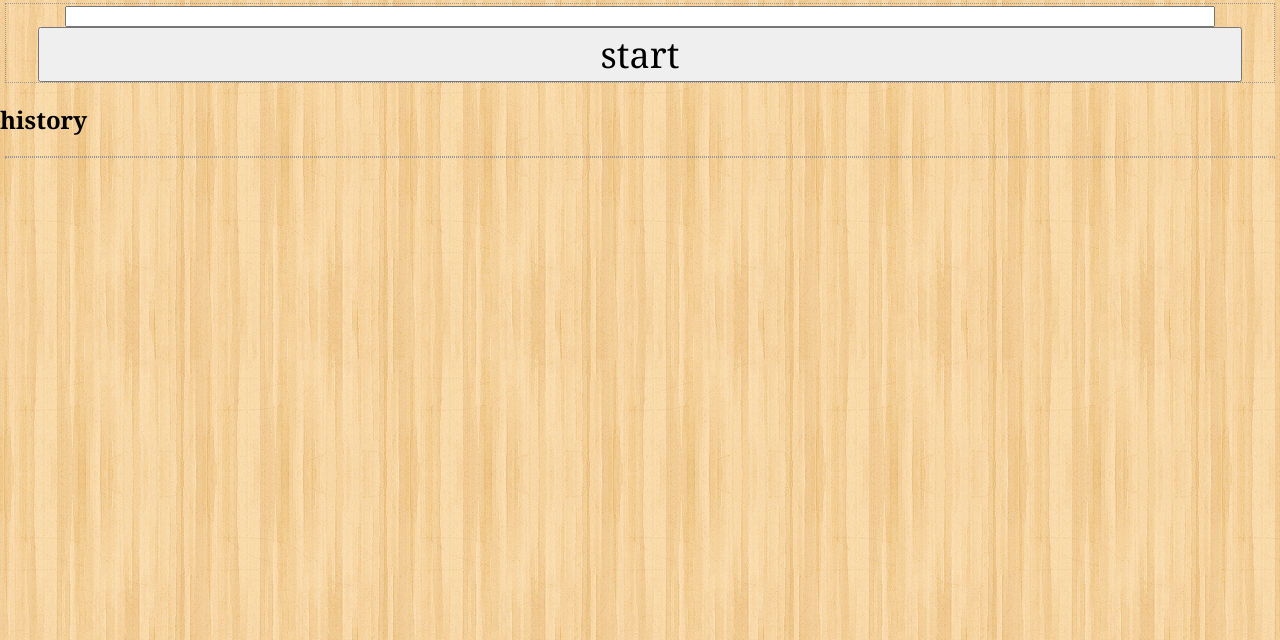
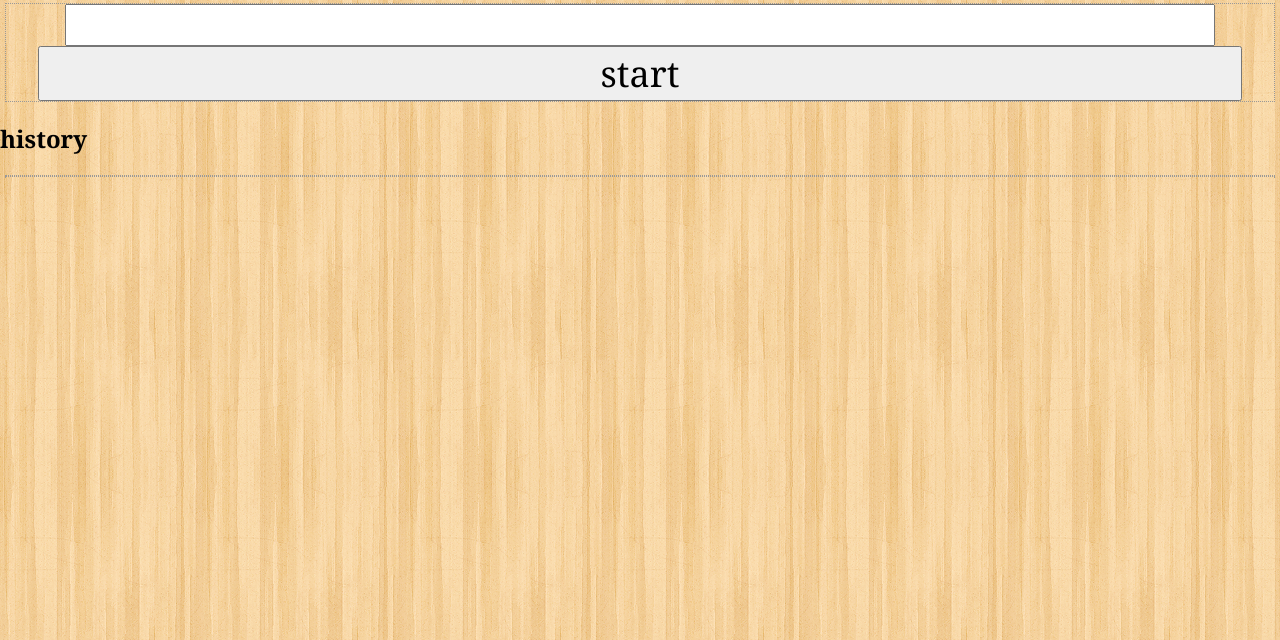
Before and after one commit to azki/StackTimeScheduler, a plain HTML site: page index.html in a window 1280 px wide. Shown: the part 160-800 px from the top of the page. Drawn offline with Linux system fonts and the light colour scheme.

Commit message:
input height 조정..

```diff
--- a/index.html
+++ b/index.html
@@ -5,7 +5,7 @@
 		<meta name="viewport" content="user-scalable=no, initial-scale=1.0, width=320" />
 		<meta name="apple-mobile-web-app-capable" content="yes">
 		<meta name="apple-mobile-web-app-status-bar-style" content="black">
-		<title>Push Push Time</title>
+		<title>Stack Timer</title>
 		<style>
 html,body { margin:0; padding:0; }
 body { font-family:Georgia; background:url('wood_pattern.png') repeat; }
@@ -15,7 +15,7 @@ body { font-family:Georgia; background:url('wood_pattern.png') repeat; }
 .digit-font {font-size:36px; font-family:digital, arial, verdana; text-shadow:0 0 5px rgba(255, 255, 255, 1); }
 #popText {font-size:36px;}
 button {width:95%; font-family:Georgia; font-size:36px;}
-input {width:90%;}
+input {width:90%; height:36px;}
 #headOfList {display:none;}
 		</style>
    	</head>
```
